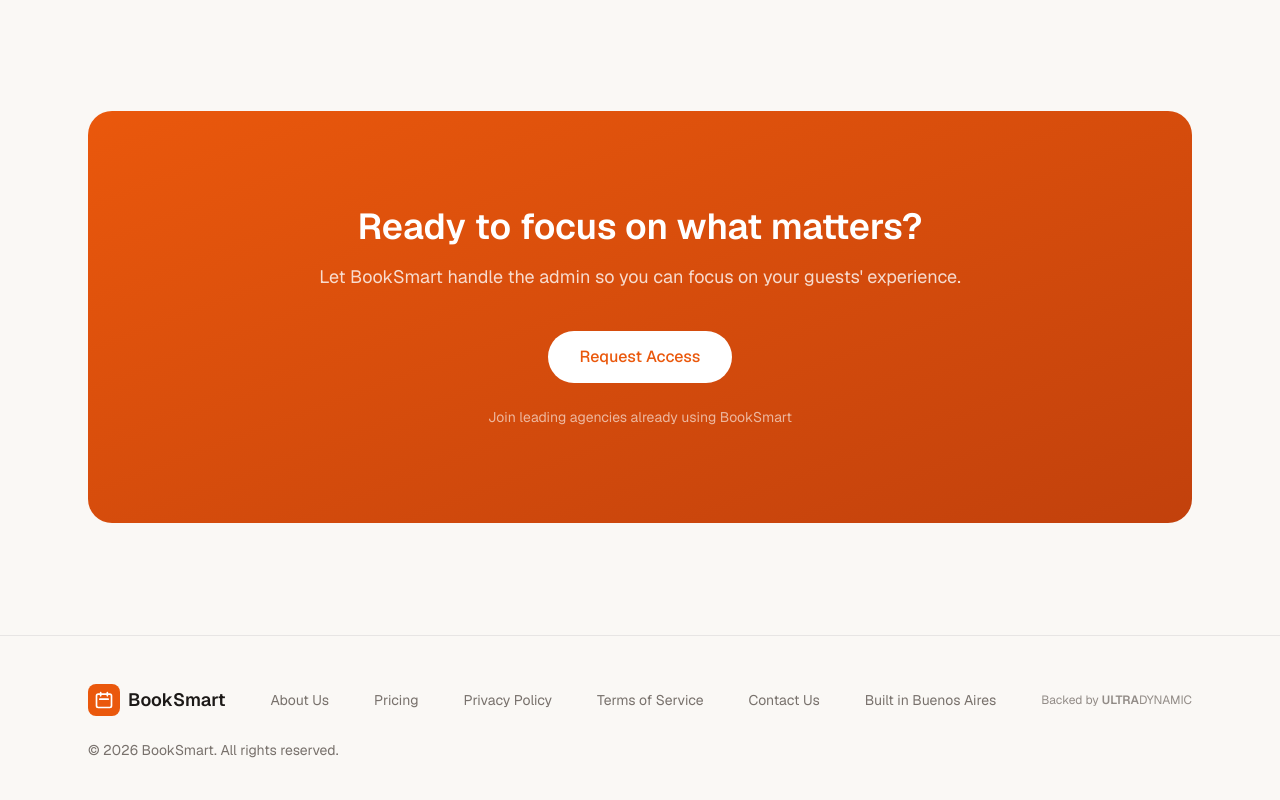
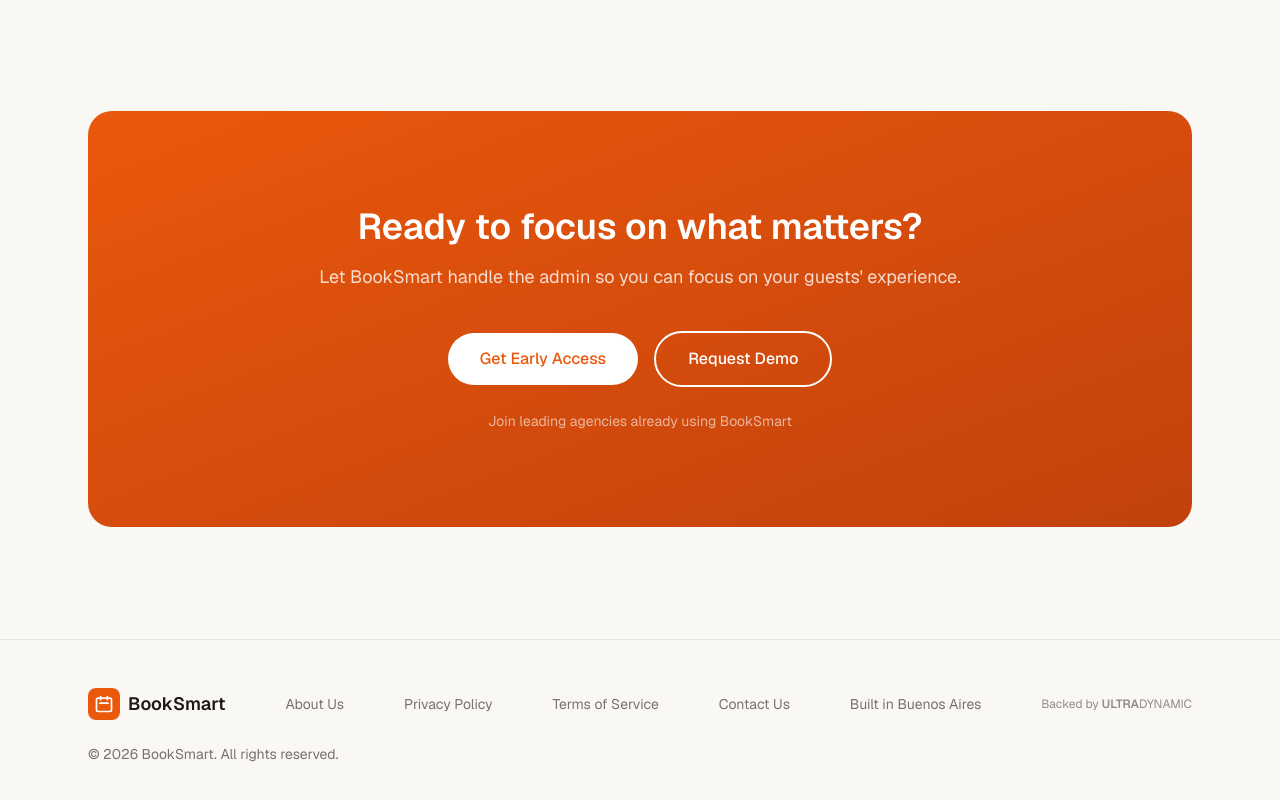
Before and after one commit to freire-guido/booksmart-front, a Next.js app: page / in a window 1280 px wide. Shown: the part 4285-5085 px from the top of the page. Built offline with nearby package versions, Linux system fonts and the light colour scheme; no server answers.

Commit message:
get early access/request demo

```diff
--- a/app/about/page.tsx
+++ b/app/about/page.tsx
@@ -232,16 +232,16 @@ export default function About() {
           </p>
           <div className="flex flex-col items-center justify-center gap-4 sm:flex-row">
             <Link
-              href="/"
-              className="rounded-full border border-border bg-card px-8 py-3 font-medium text-foreground transition-colors hover:bg-background"
+              href="/dashboard"
+              className="rounded-full bg-accent px-8 py-3 font-medium text-white transition-colors hover:bg-accent-hover"
             >
-              Back to Home
+              Get Early Access
             </Link>
             <a
               href="https://calendar.app.google/S5EC5XVDQoRn8BX4A"
               target="_blank"
               rel="noopener noreferrer"
-              className="rounded-full bg-accent px-8 py-3 font-medium text-white transition-colors hover:bg-accent-hover"
+              className="rounded-full border border-border bg-card px-8 py-3 font-medium text-foreground transition-colors hover:bg-background"
             >
               Request Demo
             </a>
--- a/app/components/Footer.tsx
+++ b/app/components/Footer.tsx
@@ -27,9 +27,6 @@ export default function Footer() {
           </Link>
           <Link href="/about" className="text-sm text-foreground-muted hover:text-foreground">
             About Us
-          </Link>
-          <Link href="/pricing" className="text-sm text-foreground-muted hover:text-foreground">
-            Pricing
           </Link>
           <Link href="/privacy" className="text-sm text-foreground-muted hover:text-foreground">
             Privacy Policy
--- a/app/components/Navbar.tsx
+++ b/app/components/Navbar.tsx
@@ -76,13 +76,6 @@ export default function Navbar() {
                 About
               </Link>
               <Link
-                href="/pricing"
-                className="w-full rounded-lg px-3 py-2.5 text-center text-sm font-medium text-foreground-muted hover:bg-white/20 hover:text-foreground"
-                onClick={() => setOpen(false)}
-              >
-                Pricing
-              </Link>
-              <Link
                 href="/dashboard"
                 className="w-full rounded-lg px-3 py-2.5 text-center text-sm font-medium text-foreground-muted hover:bg-white/20 hover:text-foreground"
                 onClick={() => setOpen(false)}
--- a/app/page.tsx
+++ b/app/page.tsx
@@ -529,14 +529,22 @@ export default function Home() {
             Let BookSmart handle the admin so you can focus on your guests&apos;
             experience.
           </p>
+          <div className="flex flex-col items-center justify-center gap-4 sm:flex-row">
+            <Link
+              href="/dashboard"
+              className="rounded-full bg-white px-8 py-3.5 font-medium text-accent transition-colors hover:bg-white/90"
+            >
+              Get Early Access
+            </Link>
             <a
               href="https://calendar.app.google/S5EC5XVDQoRn8BX4A"
               target="_blank"
               rel="noopener noreferrer"
-            className="inline-block rounded-full bg-card px-8 py-3.5 font-medium text-accent transition-colors hover:bg-background-secondary"
+              className="rounded-full border-2 border-white px-8 py-3.5 font-medium text-white transition-colors hover:bg-white/10"
             >
-            Request Access
+              Request Demo
             </a>
+          </div>
           <p className="mt-6 text-sm text-white/60">
             Join leading agencies already using BookSmart
           </p>
--- a/app/pricing/page.tsx
+++ b/app/pricing/page.tsx
@@ -235,16 +235,16 @@ export default function Pricing() {
           </p>
           <div className="flex flex-col items-center justify-center gap-4 sm:flex-row">
             <Link
-              href="/"
-              className="rounded-full border border-border bg-card px-8 py-3 font-medium text-foreground transition-colors hover:bg-background"
+              href="/dashboard"
+              className="rounded-full bg-accent px-8 py-3 font-medium text-white transition-colors hover:bg-accent-hover"
             >
-              Back to Home
+              Get Early Access
             </Link>
             <a
               href="https://calendar.app.google/S5EC5XVDQoRn8BX4A"
               target="_blank"
               rel="noopener noreferrer"
-              className="rounded-full bg-accent px-8 py-3 font-medium text-white transition-colors hover:bg-accent-hover"
+              className="rounded-full border border-border bg-card px-8 py-3 font-medium text-foreground transition-colors hover:bg-background"
             >
               Request Demo
             </a>
```
Lines whose indentation alone changed are shown as unchanged.
